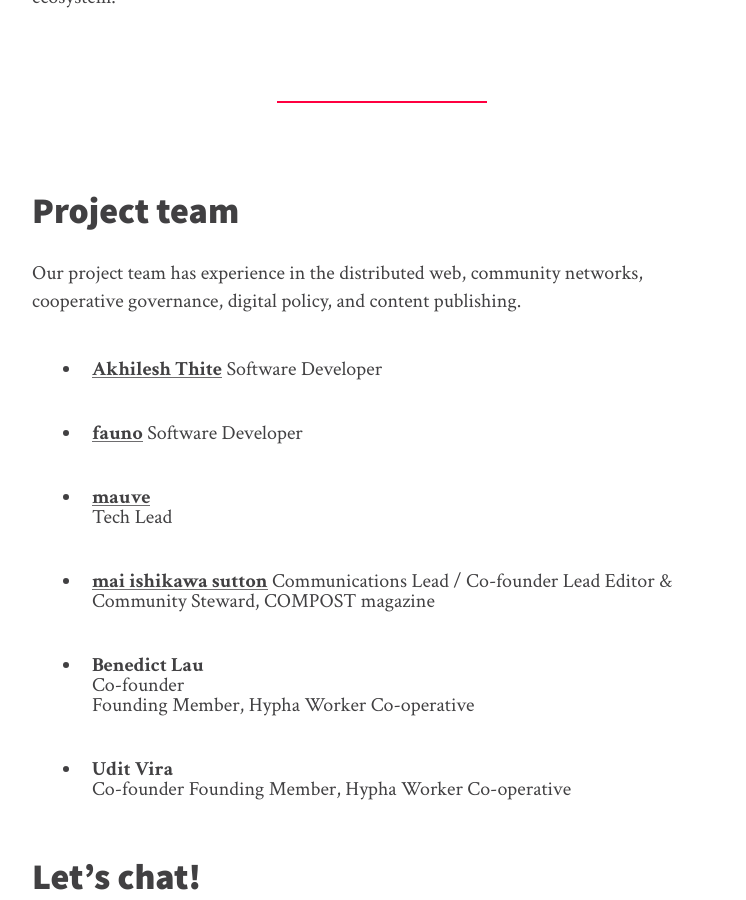
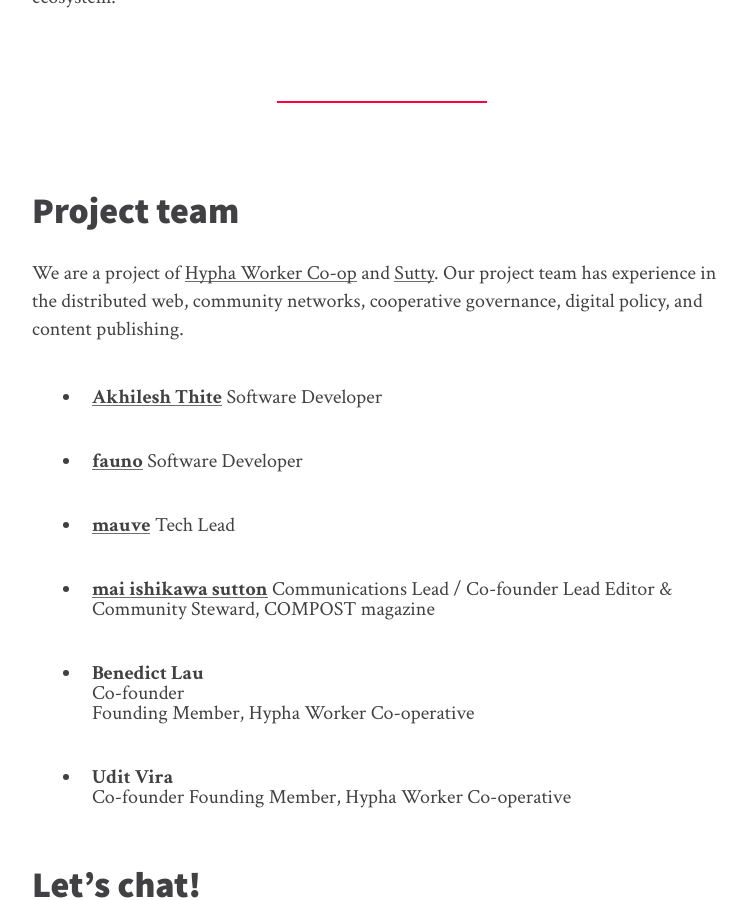
Before and after one commit to hyphacoop/distributed.press, a Jekyll site: the page built from index.md, in a window 1280 px wide and 900 px high, scrolled down 2282 px. Shown: the whole window, without its empty margins (258-1004 px from the left). Built offline with Jekyll 4.4.1, drawn with Linux system fonts in a browser that asks for light colours; nearby versions of some CDN libraries; our own code applies the rules of GitHub Pages for plain Markdown files; the list of posts is cut into pages by our own code.

Commit message:
Update index.md
Edited team description

```diff
--- a/index.md
+++ b/index.md
@@ -30,7 +30,7 @@
 ---
 
 ## Project team
-Our project team has experience in the distributed web, community networks, cooperative governance, digital policy, and content publishing.
+We are a project of [Hypha Worker Co-op](https://hypha.coop/) and [Sutty](https://sutty.nl/). Our project team has experience in the distributed web, community networks, cooperative governance, digital policy, and content publishing.
 
 - **[Akhilesh Thite](https://akhilesh.art/)**
 Software Developer
```
